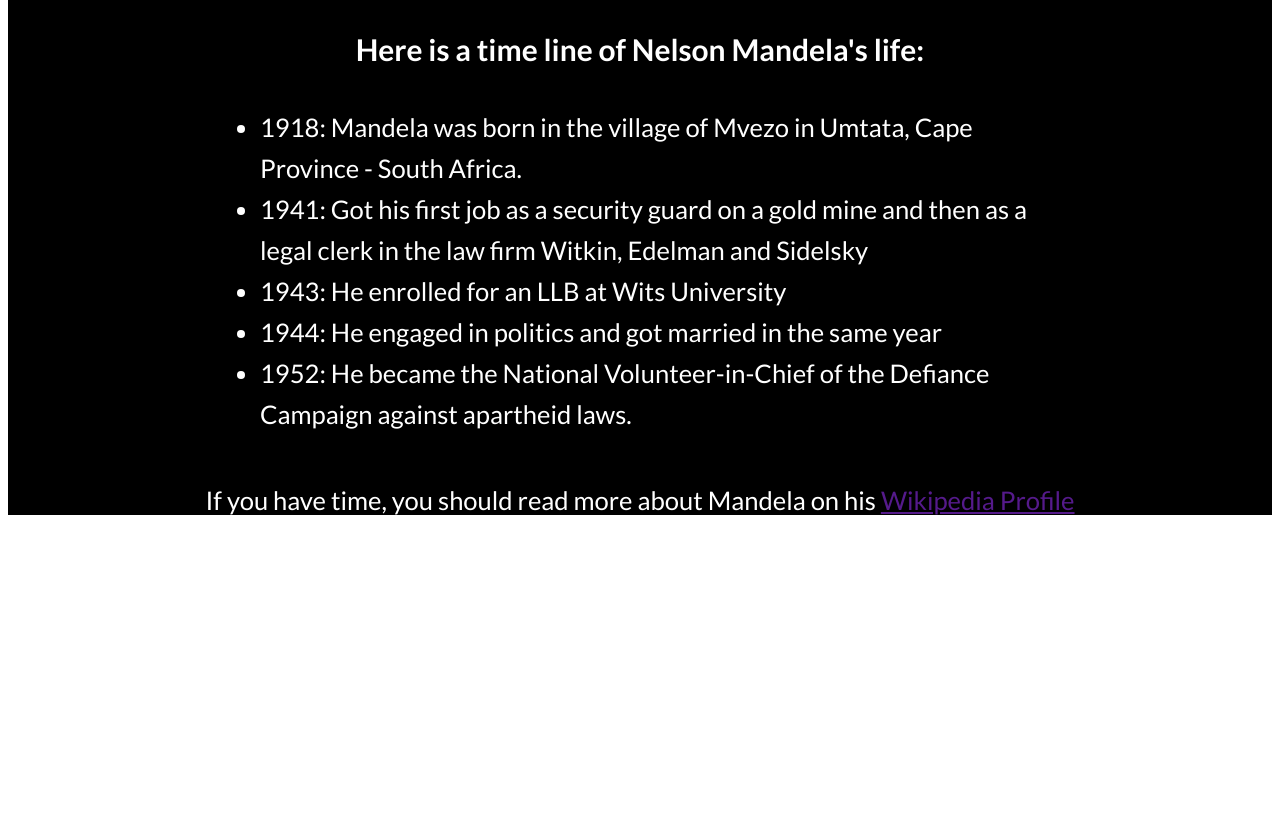
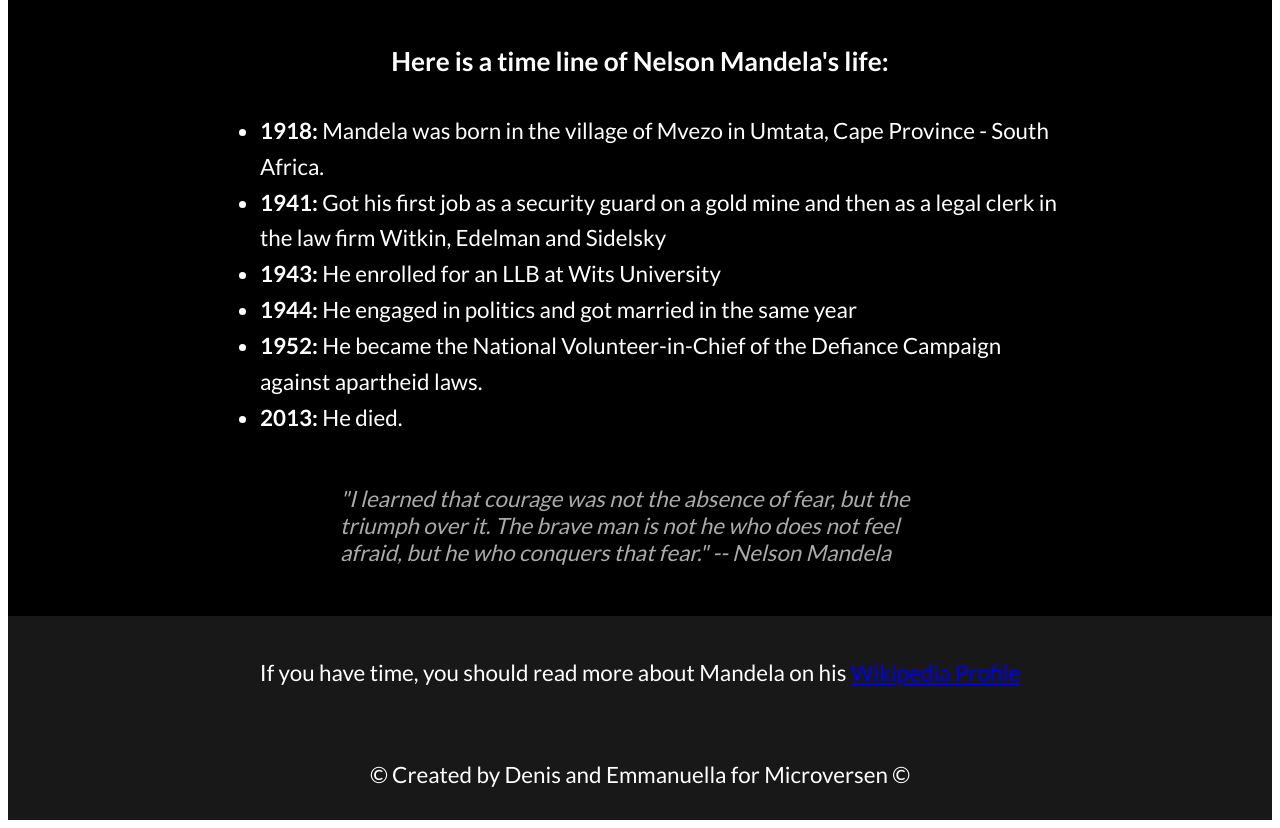
Before and after one commit to OlukaDenis/microverse_audrey_denis, a plain HTML site: page index.html in a window 1280 px wide. Shown: the part 669-1497 px from the top of the page. Before the commit the page ends 1209 px from the top, so only its background shows below. Drawn offline with Linux system fonts and the light colour scheme.

Commit message:
Added the quote and footer

```diff
--- a/index.html
+++ b/index.html
@@ -5,10 +5,11 @@
     <meta name="viewport" content="width=device-width, initial-scale=1.0" />
     <meta http-equiv="X-UA-Compatible" content="ie=edge" />
     <title>Mandela Tribute page</title>
-    <link rel="stylesheet" href="style.css">
+    <link rel="stylesheet" href="style.css" />
+    <script src="https://cdn.freecodecamp.org/testable-projects-fcc/v1/bundle.js"></script>
   </head>
-  <body >
-    <main id ="main">
+  <body>
+    <main id="main">
       <!--Title-->
       <div class="title-section">
         <h1 id="title">Nelson Rolihlahla Mandela</h1>
@@ -31,33 +32,58 @@
 
       <!--Tribute info-->
       <div id="tribute-info">
-      <h3> Here is a time line of Nelson Mandela's life:</h3>
+        <h3>Here is a time line of Nelson Mandela's life:</h3>
         <ul>
           <li>
-          <span>1918: </span> Mandela was born in the village of Mvezo in
+            <strong>1918: </strong> Mandela was born in the village of Mvezo in
             Umtata, Cape Province - South Africa.
           </li>
           <li>
-          <span>1941: </span> Got his first job as a security guard on a gold
-          mine and then as a legal clerk in the law firm Witkin, Edelman and
-          Sidelsky
+            <strong>1941: </strong> Got his first job as a security guard on a
+            gold mine and then as a legal clerk in the law firm Witkin, Edelman
+            and Sidelsky
           </li>
-        <li><span>1943: </span>He enrolled for an LLB at Wits University</li>
+          <li>
+            <strong>1943: </strong>He enrolled for an LLB at Wits University
+          </li>
 
           <li>
-          <span>1944: </span> He engaged in politics and got married in the same
-          year
+            <strong>1944: </strong> He engaged in politics and got married in
+            the same year
           </li>
           <li>
-          <span>1952: </span> He became the National Volunteer-in-Chief of the
-          Defiance Campaign against apartheid laws.
+            <strong>1952: </strong> He became the National Volunteer-in-Chief of
+            the Defiance Campaign against apartheid laws.
           </li>
+          <li><strong>2013: </strong> He died.</li>
         </ul>
+
+        <div class="quote">
+          <blockquote>
+            <p>
+              "I learned that courage was not the absence of fear, but the
+              triumph over it. The brave man is not he who does not feel afraid,
+              but he who conquers that fear."
+              <cite> -- Nelson Mandela</cite>
+            </p>
+          </blockquote>
+        </div>
+        <div class="link-background">
           <p>
             If you have time, you should read more about Mandela on his
-        <a id = "tribute-link" href="" target="_blank">Wikipedia Profile</a>
+            <a
+              id="tribute-link"
+              href="https://en.wikipedia.org/wiki/Nelson_Mandela"
+              target="_blank"
+              >Wikipedia Profile</a
+            >
           </p>
         </div>
+      </div>
+
+      <footer>
+          <p> &copy; Created by Denis and Emmanuella for Microversen &copy;</p>
+      </footer>
     </main>
   </body>
 </html>
--- a/style.css
+++ b/style.css
@@ -1,24 +1,23 @@
 @import url("https://fonts.googleapis.com/css?family=Lato:400,700");
 html {
-    font-size: 1.6rem;
+  font-size: 1.4rem;
 }
 body {
   text-align: center;
 }
-#main{
-
-    margin: 0;
+#main {
   background-color: black;
   color: white;
-    width: 100%;
   font-family: "Lato", sans-serif;
-
 }
 #img-div {
-    background-color:#181818;
+  background-color: #181818;
   padding: 50px;
   margin-left: 5%;
   margin-right: 5%;
+}
+#title {
+  padding: 40px 0 0 0;
 }
 #image {
   max-width: 100%;
@@ -26,13 +25,12 @@ body {
   display: block;
   margin: 0 auto;
 }
-   @media (max-width: 460px)
-   {
+@media (max-width: 460px) {
   #image {
     width: 95%;
   }
 }
-   #tribute-info h3{
+#tribute-info h3 {
   padding: 20px 10px 10px 10px;
 }
 ul {
@@ -46,3 +44,21 @@ ul {
   color: #cccccc;
   font-size: 20px;
 }
+
+.link-background {
+  background-color: #181818;
+  padding: 20px;
+}
+
+footer {
+  background-color: #181818;
+  padding: 10px;
+}
+
+blockquote {
+  font-style: italic;
+  max-width: 600px;
+  margin: 0 auto 50px auto;
+  text-align: left;
+  color: #aaaaaa;
+}
```
Lines whose indentation alone changed are shown as unchanged.
